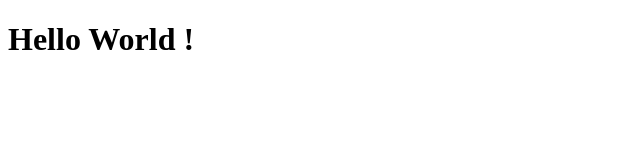
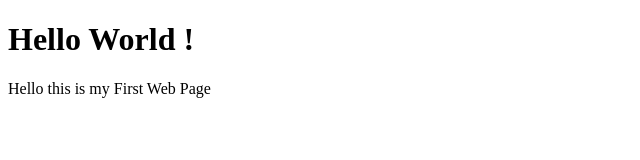
Before and after one commit to NiroshCaldera/Test, a plain HTML site: page Index.html in a window 1280 px wide. Shown: the whole page, without its empty margins (0-640 px from the left). Drawn offline with Linux system fonts and the light colour scheme.

Commit message:
Added a paragraph tag

```diff
--- a/Index.html
+++ b/Index.html
@@ -7,5 +7,6 @@
 </head>
 <body>
     <h1>Hello World !</h1>
+    <p>Hello this is my First Web Page</p>
 </body>
 </html>
```
